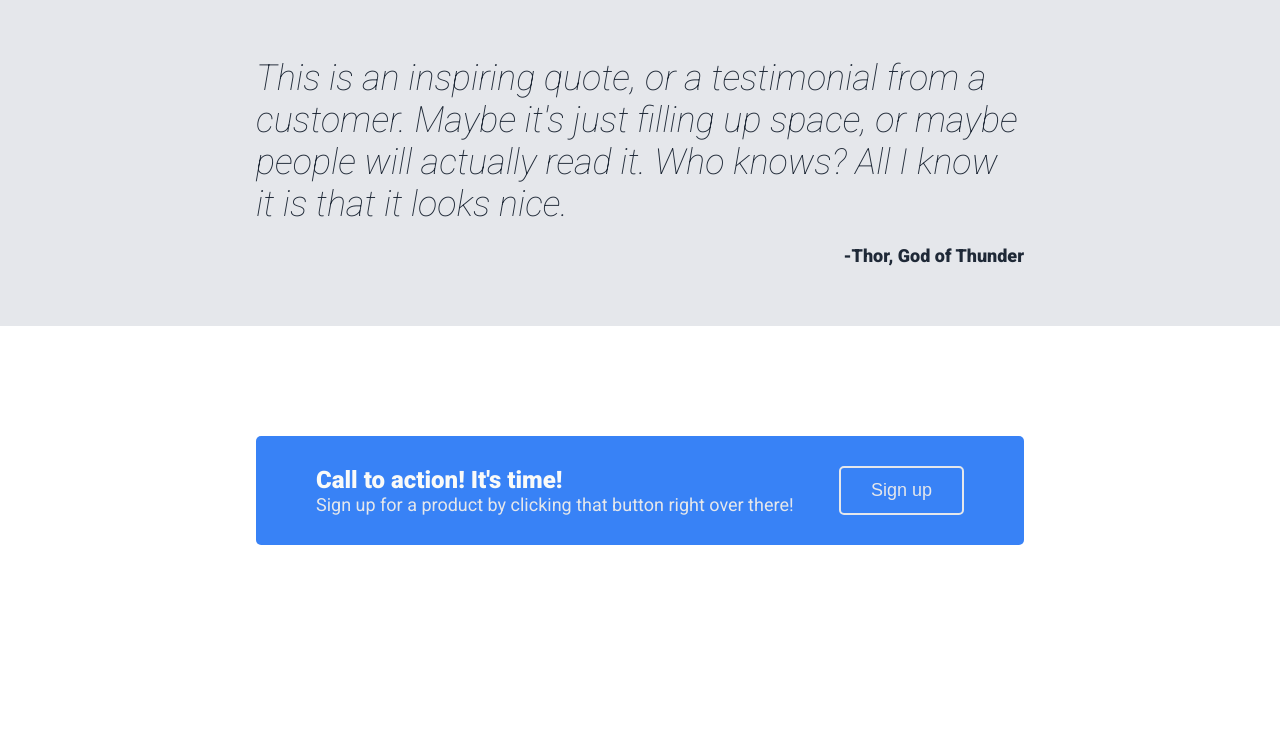
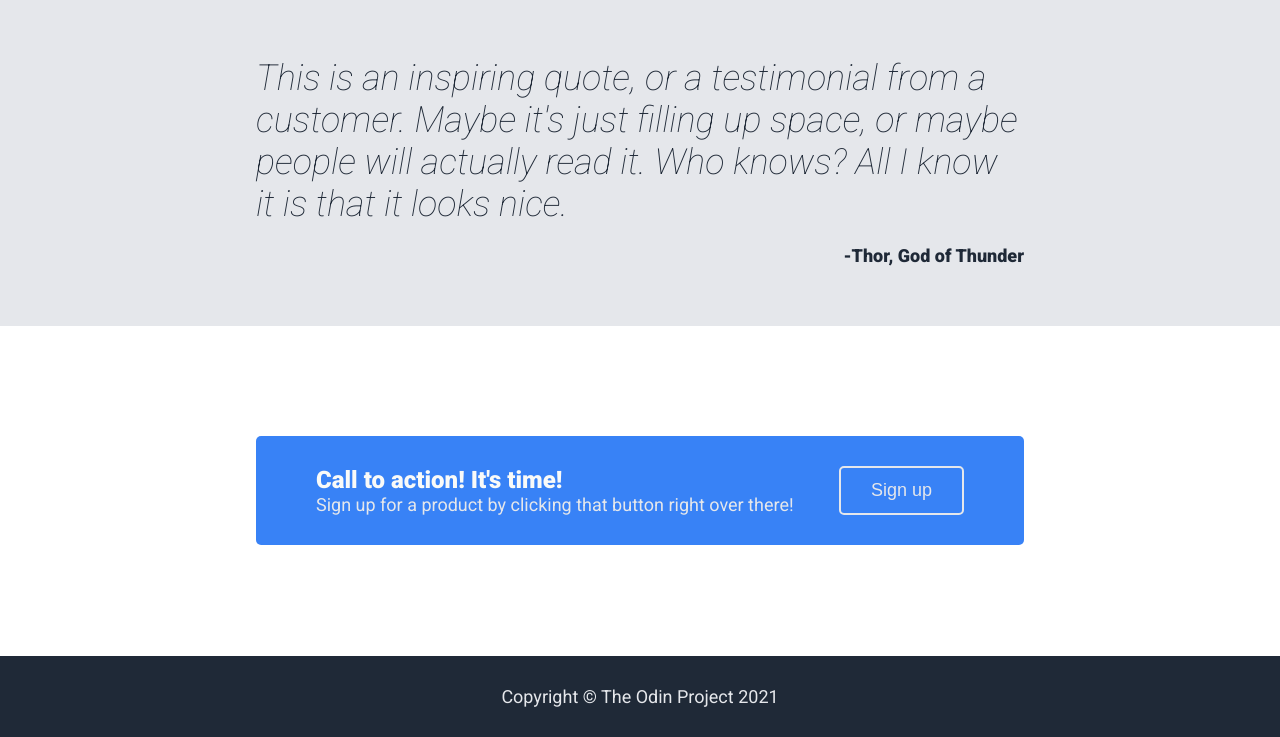
Before and after one commit to V0idberry/odin-landing-page, a plain HTML site: page index.html in a window 1280 px wide. Shown: the part 821-1558 px from the top of the page. Before the commit the page ends 1477 px from the top, so only its background shows below. Drawn offline with Linux system fonts and the light colour scheme.

Commit message:
Added the footer.

```diff
--- a/index.html
+++ b/index.html
@@ -72,5 +72,8 @@
             <button class="sign-up">Sign up</button>
         </div>
     </div>
+    <div class="footer">
+        <p>Copyright © The Odin Project 2021</p>
+    </div>
 </body>
 </html>
--- a/styles.css
+++ b/styles.css
@@ -191,3 +191,12 @@ ul {
     flex-wrap: wrap;
     white-space: nowrap;
 }
+
+.footer {
+    background-color: #1F2937;
+    display: flex;
+    flex-direction: column;
+    padding: 30px 20vw;
+    justify-content: center;
+    text-align: center;
+}
```
